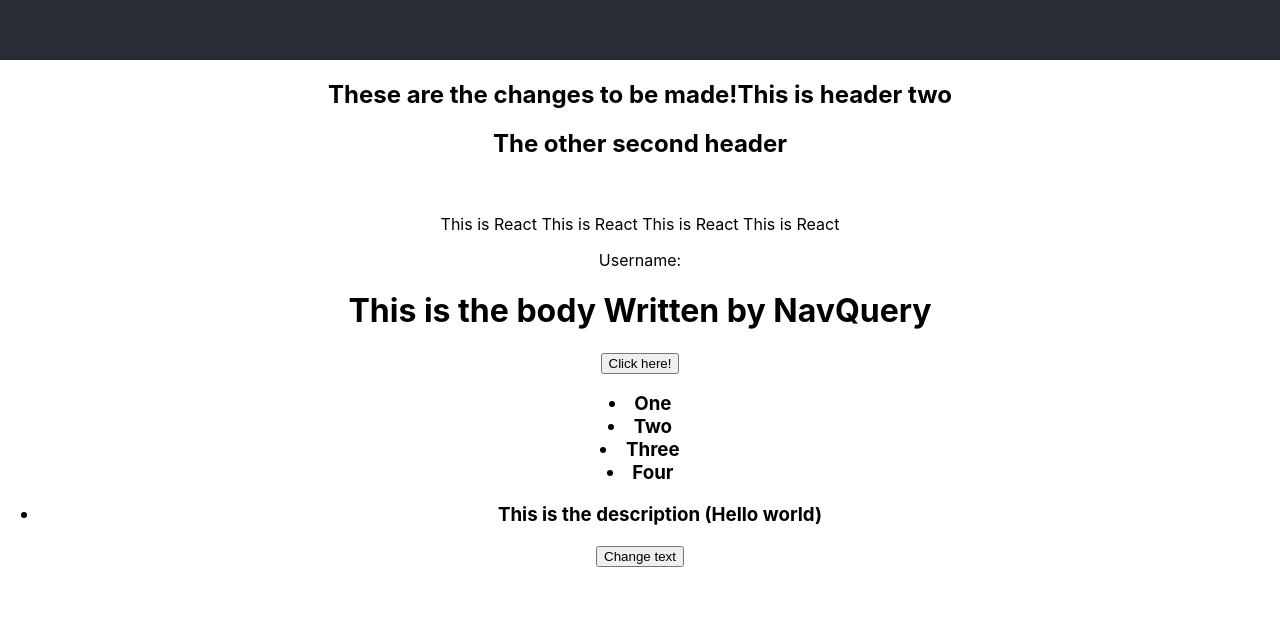
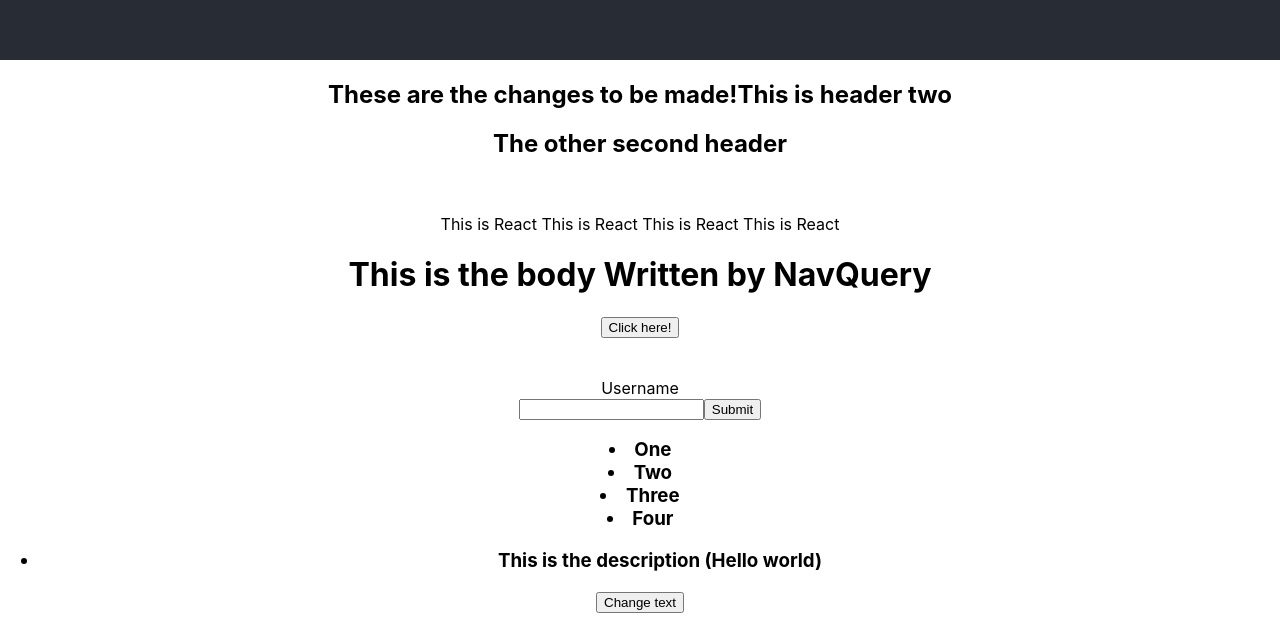
Before and after one commit to Ngufuli/ReactJS, a React (Create React App) app in the folder my-app/: page / in a window 1280 px wide. Shown: the part 740-1373 px from the top of the page. Before the commit the page ends 1307 px from the top, so only its background shows below. Built offline with nearby package versions, Linux system fonts and the light colour scheme.

Commit message:
Data transfer between components

```diff
--- a/my-app/src/Body.js
+++ b/my-app/src/Body.js
@@ -5,7 +5,8 @@ class Body extends Component{
         super();
 
         this.state = {
-            one: "These are the changes to be made!"
+            one: "These are the changes to be made!",
+            username: ''
         }
         // binding will be done in here, inside the constructor(it preffered in here than in the render method)
         // this.change = this.change.bind(this);
@@ -18,19 +19,36 @@ class Body extends Component{
         })
     }
 
+    changeText = (event) => {
+        this.setState({
+            username: event.target.value
+        });
+        console.log(`${this.state.username}`)
+    }
+
+    onSubmit = (event) => {
+        alert( `${this.state.username}`);
+    }
+
     render(){
         return <div>
             <h2>{this.state.one}This is header two</h2>
             <h2>{this.state.one1}The other second header</h2>
             <br/>
             <p>This is React This is React This is React This is React</p>
-            <span><label>Username: </label></span>
+            {/* <span><label>Username: </label></span> */}
             {/* <form><input type="text"></input></form> */}
             <h1>{this.props.name}</h1>
             {/* <button onClick={this.change.bind(this)}>Click Here</button> */}
             {/* or */}
             {/* <button onClick={() => {this.change()}}>Click Here again</button> */}
             <button onClick={this.change}>Click here!</button>
+            <br/><br/><br/>
+            <form>
+                <label>Username</label>
+                <form onSubmit={this.whenSubmit}><input type="text" value={this.state.username} onChange={this.changeText}></input><input type="submit"></input></form>
+            </form>
+            <div>{this.state.username}</div>
         </div>
     }
 }
--- a/my-app/src/Footer.js
+++ b/my-app/src/Footer.js
@@ -27,6 +27,9 @@ class Footer extends Component{
                 </ul>
             </h3>
             <button onClick={() => this.ChangeText()}>Change text</button>
+            <div>
+                <br/>
+            </div>
         </div>
     }
 }
```
